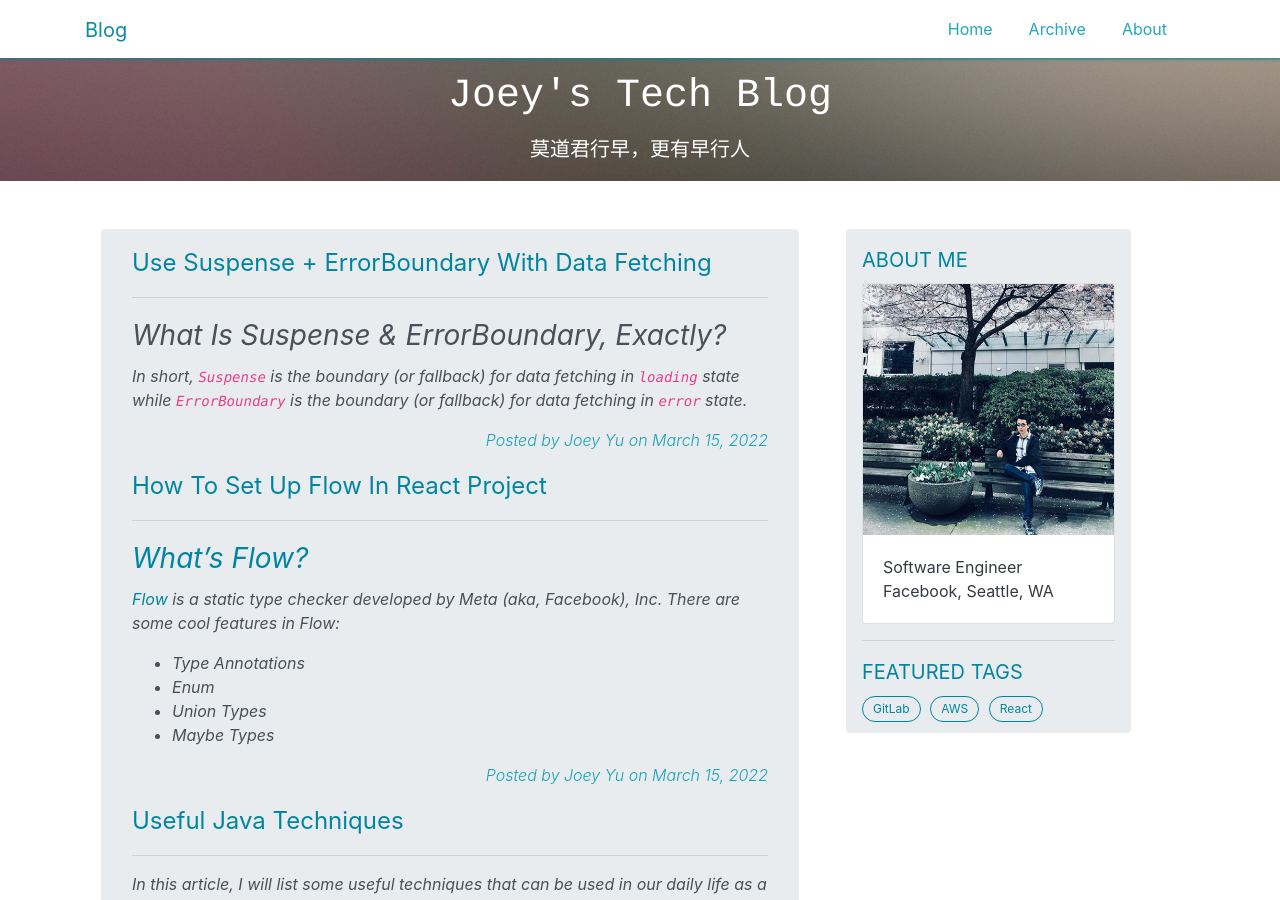
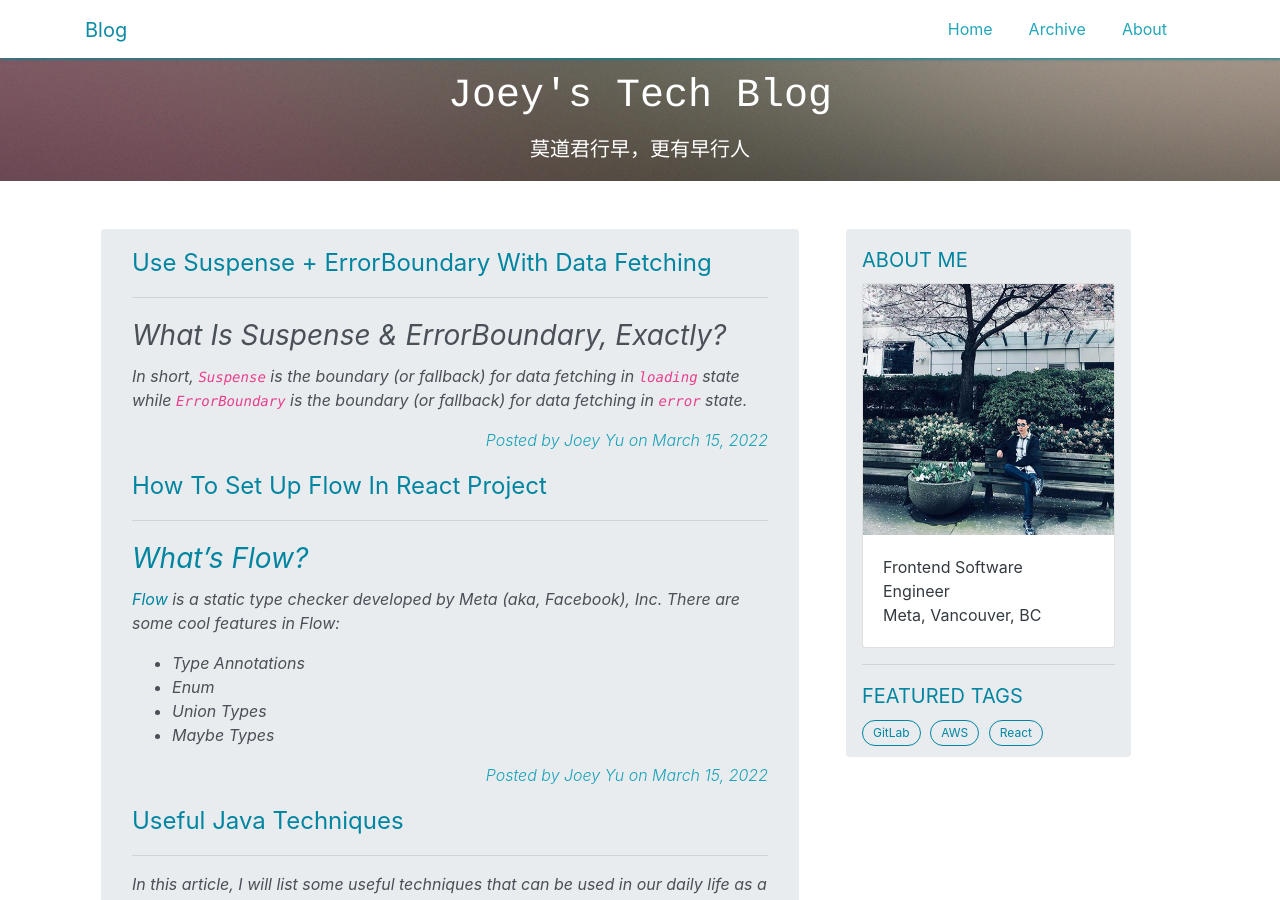
Before and after one commit to goplusgo/blog.goplusgo.me, a Jekyll site: the page built from index.html, in a window 1280 px wide and 900 px high. Built offline with Jekyll 4.4.1, drawn with Linux system fonts in a browser that asks for light colours; nearby versions of some CDN libraries; the list of posts is cut into pages by our own code.

Commit message:
Update job location

```diff
--- a/_config.yml
+++ b/_config.yml
@@ -21,7 +21,7 @@ paginate: 4
 
 # Sidebar
 sidebar-avatar: /assets/images/avatar.jpg
-sidebar-about-description: "Software Engineer<br>Facebook, Seattle, WA"
+sidebar-about-description: "Frontend Software Engineer<br>Meta, Vancouver, BC"
 
 # this section is copied from: https://github.com/Huxpro/huxpro.github.io
 # Featured Tags
```
